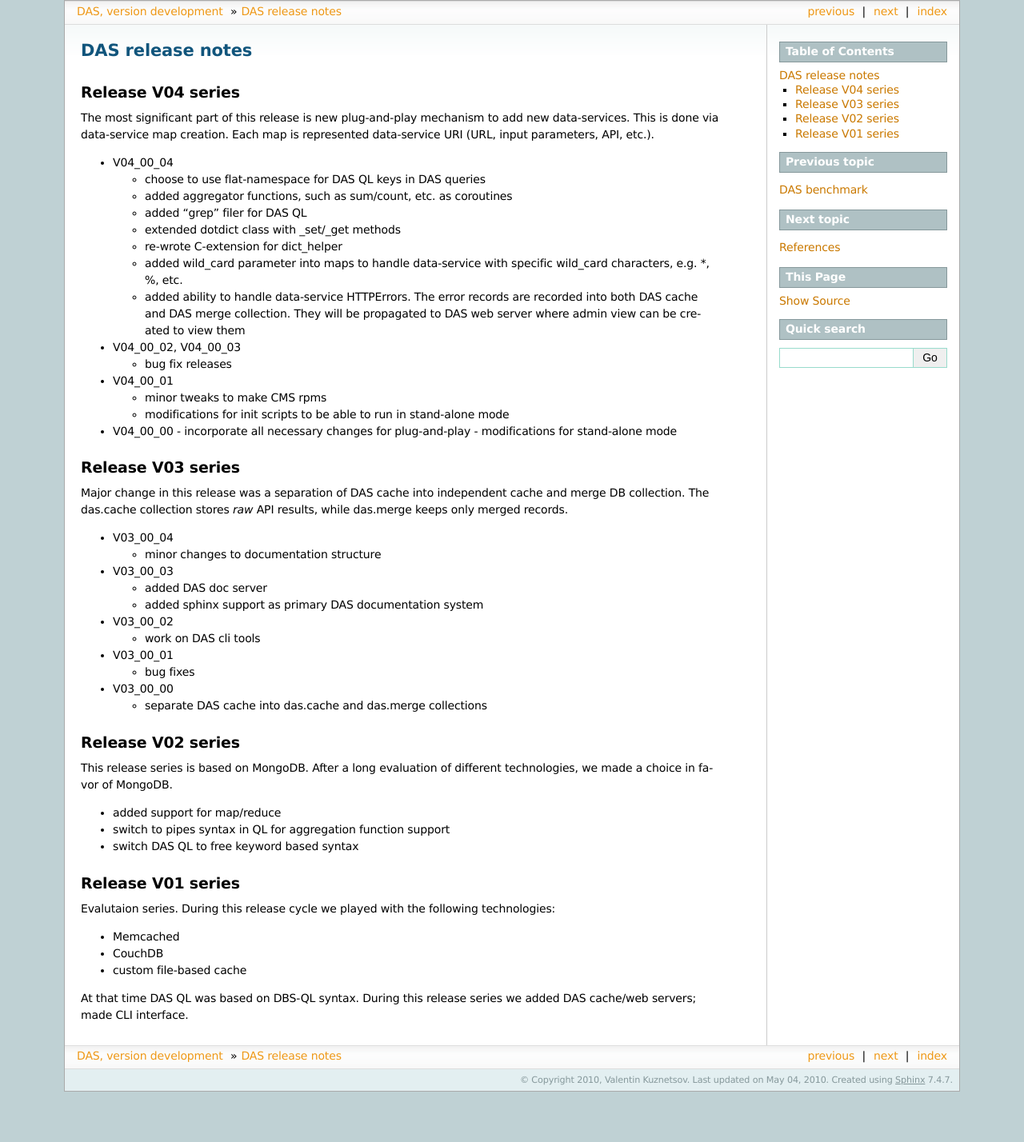
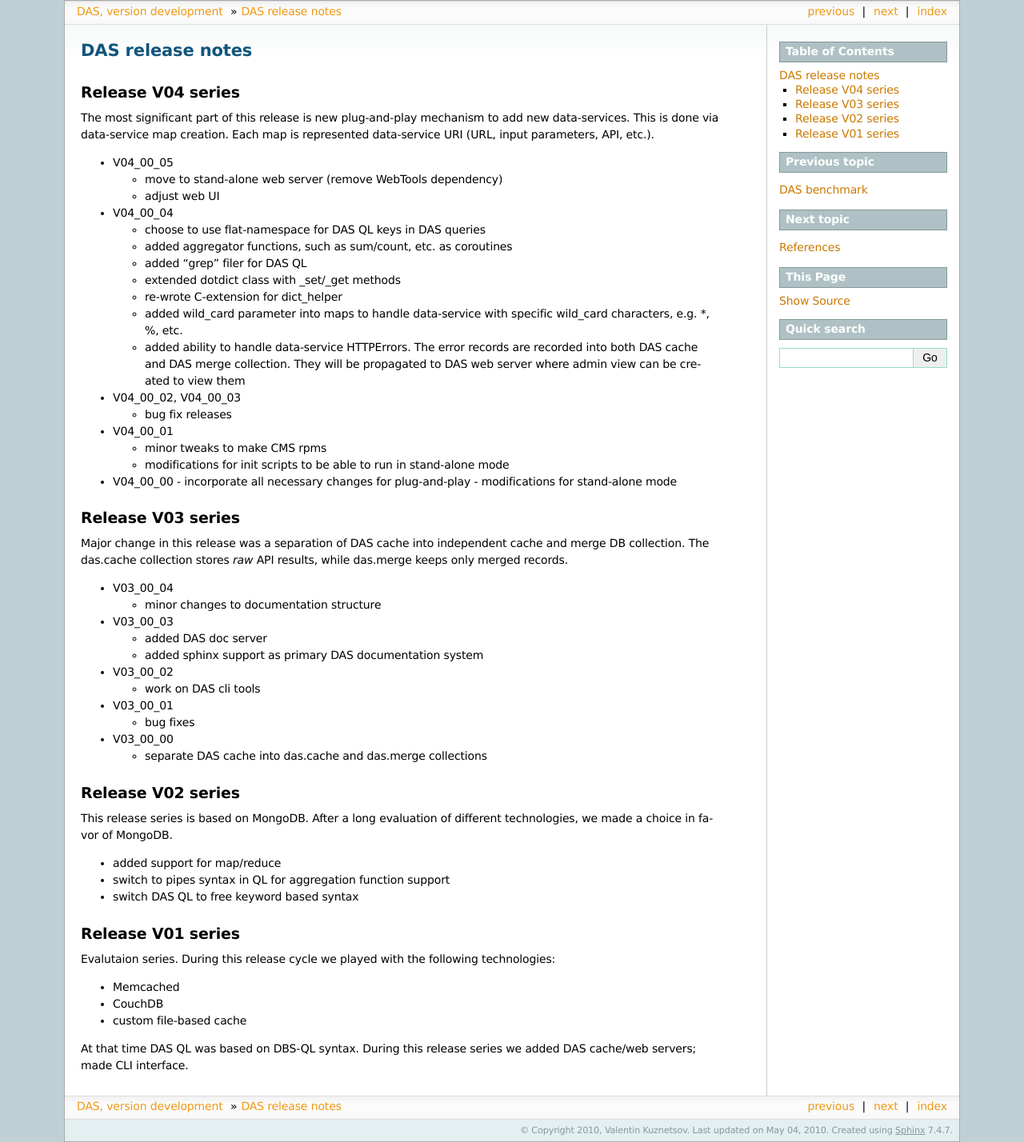
Before and after one commit to dmwm/DAS, a Sphinx documentation site: the page built from doc/sphinx/changelog.rst, in a window 1280 px wide. Shown: the whole page at 80% size. Built offline with Sphinx 7.4.7, drawn with Linux system fonts in a browser that asks for light colours; before the commit the page ends 1365 px from its top, so only the background shows below that.

Commit message:
Update
git-svn-id: svn+ssh://svn.cern.ch/reps/CMSDMWM/DAS/trunk@1016 4525493e-7705-40b1-a816-d608a930855b

```diff
--- a/doc/sphinx/changelog.rst
+++ b/doc/sphinx/changelog.rst
@@ -6,6 +6,11 @@ Release V04 series
 The most significant part of this release is new plug-and-play mechanism
 to add new data-services. This is done via data-service map creation. Each
 map is represented data-service URI (URL, input parameters, API, etc.).
+
+- V04_00_05
+
+  - move to stand-alone web server (remove WebTools dependency)
+  - adjust web UI
 
 - V04_00_04
 
```
